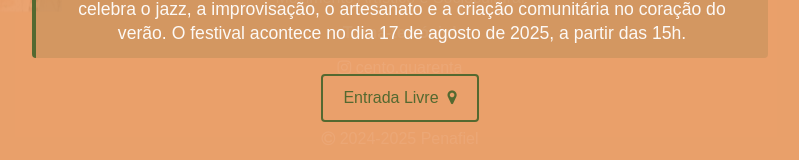
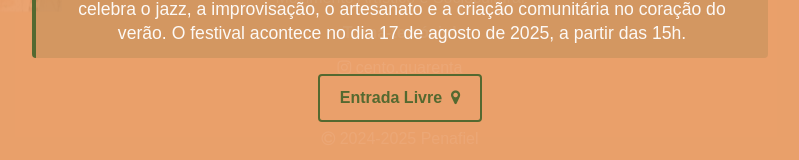
Before and after one commit to mdaraujo/140, a React (Vite) app: page / in a window 1280 px wide. Both pictures are taken after a click on the button "Abrir detalhes". Shown: the part 626-786 px from the top of the page, without its empty margins (240-1039 px from the left). Built offline with nearby package versions, Linux system fonts and the light colour scheme; a web font is replaced by a local one.

Commit message:
style(button): set popup button text weight to 550

```diff
--- a/src/App.css
+++ b/src/App.css
@@ -181,6 +181,7 @@ img.logo-hover:hover {
   color: #546930;
   border: 2px solid #546930;
   padding: 10px 20px;
+  font-weight: 550;
   cursor: pointer;
   position: relative;
   display: inline-block;
```
